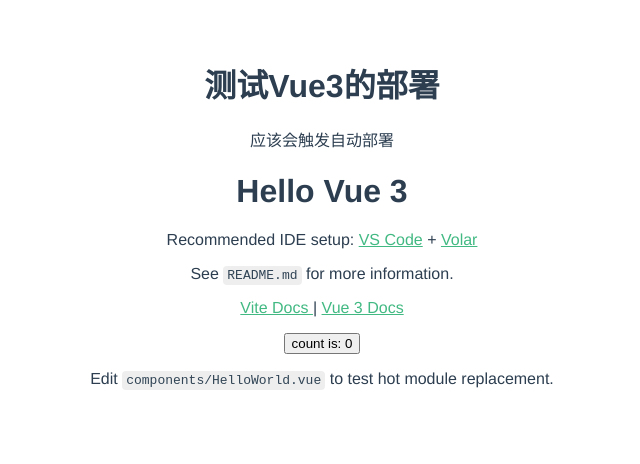
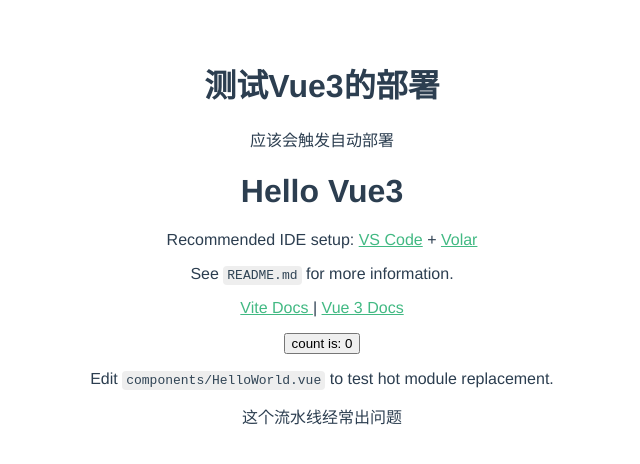
Before and after one commit to stevenleep/devops-deploy-vue3, a Vue app: page / in a window 1280 px wide. Shown: the top 464 px of the page, without its empty margins (318-958 px from the left). Built offline with nearby package versions, Linux system fonts and the light colour scheme.

Commit message:
Update App.vue

```diff
--- a/src/App.vue
+++ b/src/App.vue
@@ -5,7 +5,9 @@
 <template>
   <h1>测试Vue3的部署</h1>
   <span>应该会触发自动部署</span>
-  <HelloWorld msg="Hello Vue 3" />
+  <HelloWorld msg="Hello Vue3" />
+
+  这个流水线经常出问题
 </template>
 
 <style>
```
